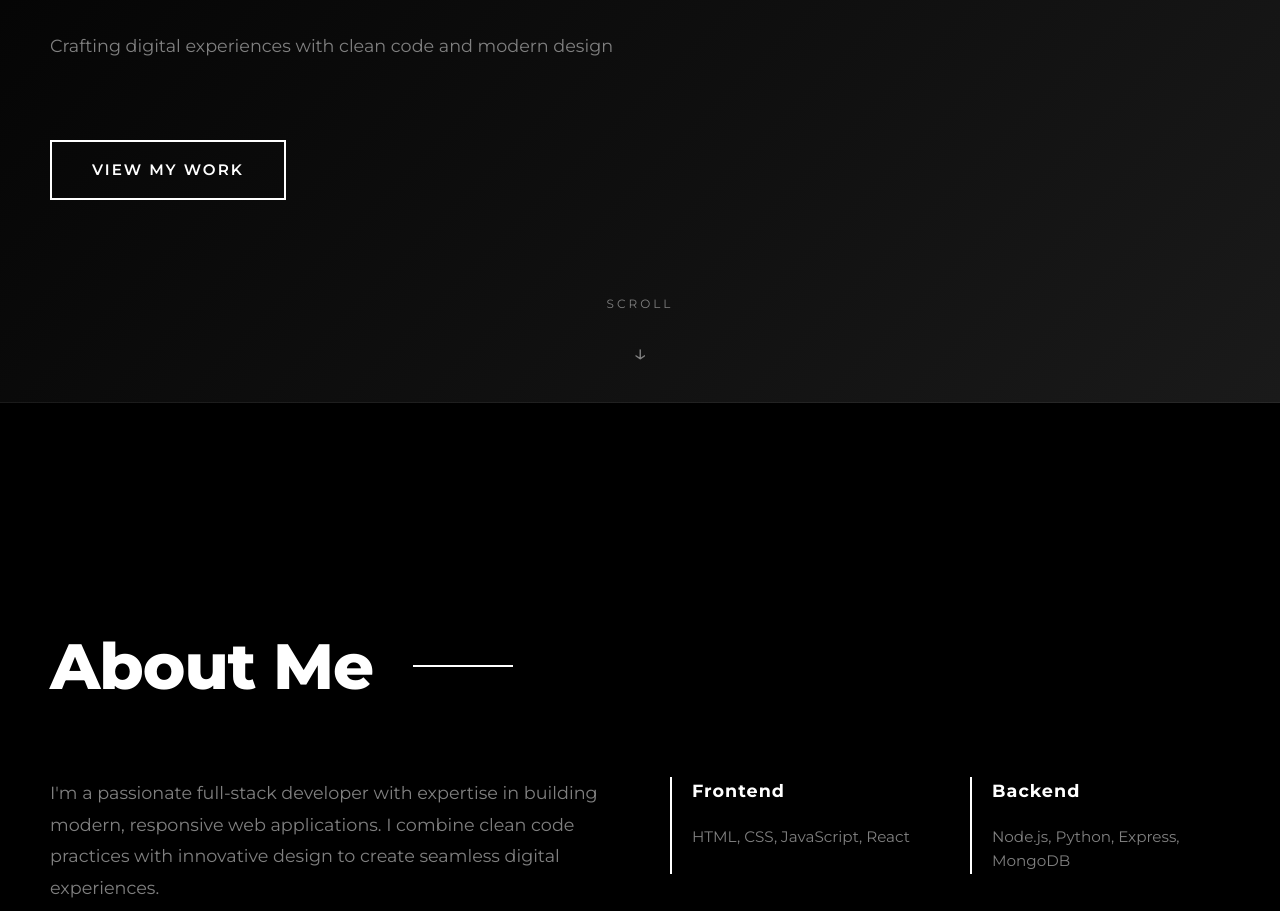
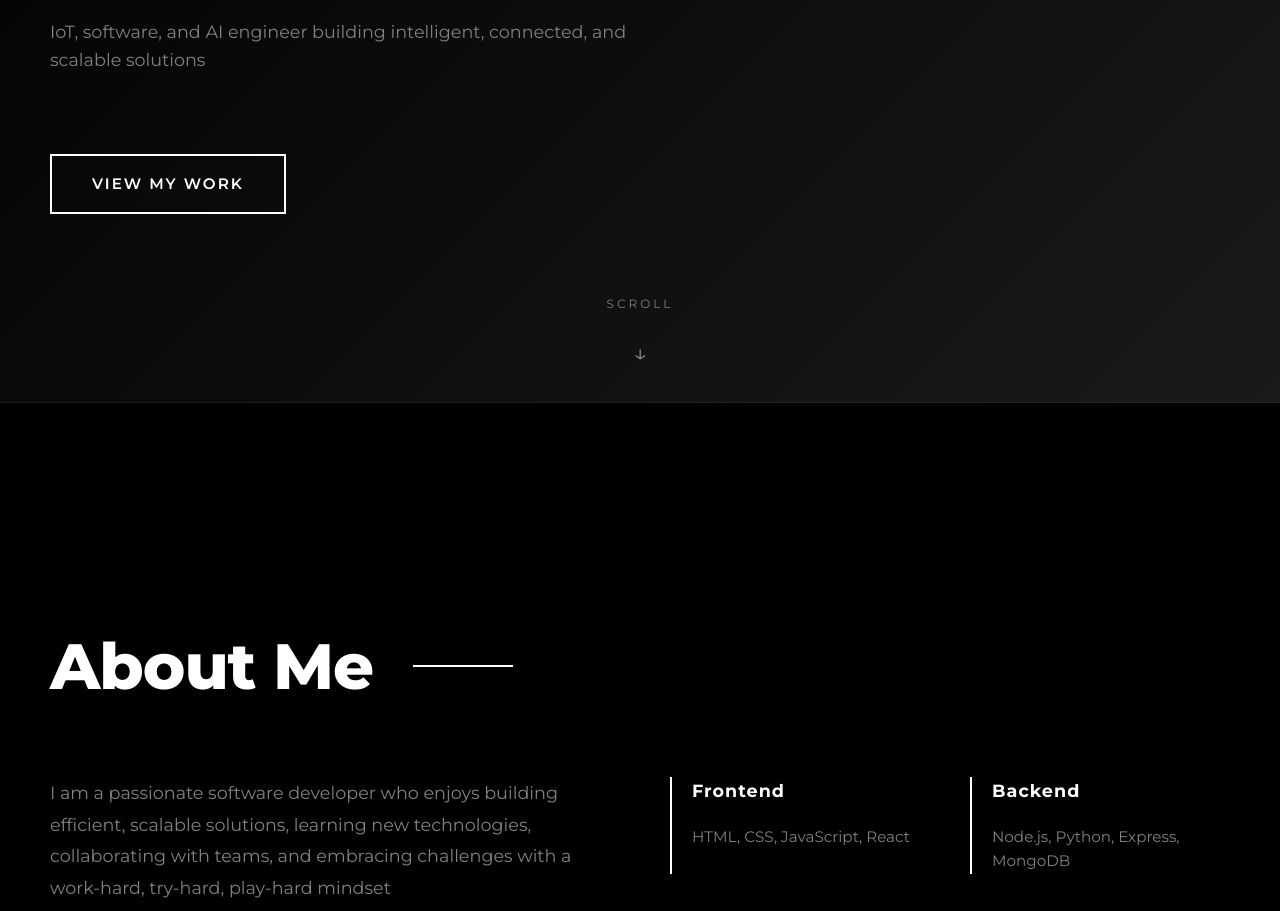
Before and after one commit to KienDT911/KienPortfolio, a plain HTML site: page index.html in a window 1280 px wide. Shown: the part 397-1308 px from the top of the page. Drawn offline with Linux system fonts and the light colour scheme.

Commit message:
Adjust the profile and fix the resize bug

```diff
--- a/css/styles.css
+++ b/css/styles.css
@@ -133,7 +133,7 @@ a:hover {
 /* ==================== FULLPAGE SECTIONS ==================== */
 .fullpage-section {
     width: 100%;
-    height: 100vh;
+    min-height: 100vh;
     display: flex;
     align-items: center;
     justify-content: center;
--- a/index.html
+++ b/index.html
@@ -30,8 +30,8 @@
         <div class="section-content">
             <div class="hero-text">
                 <h1 class="hero-title">Kien Dang</h1>
-                <p class="hero-subtitle">Full Stack Developer</p>
-                <p class="hero-description">Crafting digital experiences with clean code and modern design</p>
+                <p class="hero-subtitle">Software Developer</p>
+                <p class="hero-description">IoT, software, and AI engineer building intelligent, connected, and scalable solutions</p>
                 <a href="#projects" class="cta-button">View My Work</a>
             </div>
             <div class="scroll-indicator">
@@ -49,7 +49,7 @@
                 <div class="accent-line"></div>
             </div>
             <div class="about-body">
-                <p class="about-text">I'm a passionate full-stack developer with expertise in building modern, responsive web applications. I combine clean code practices with innovative design to create seamless digital experiences.</p>
+                <p class="about-text">I am a passionate software developer who enjoys building efficient, scalable solutions, learning new technologies, collaborating with teams, and embracing challenges with a work-hard, try-hard, play-hard mindset</p>
                 <div class="skills-container">
                     <div class="skill">
                         <h3>Frontend</h3>
```
